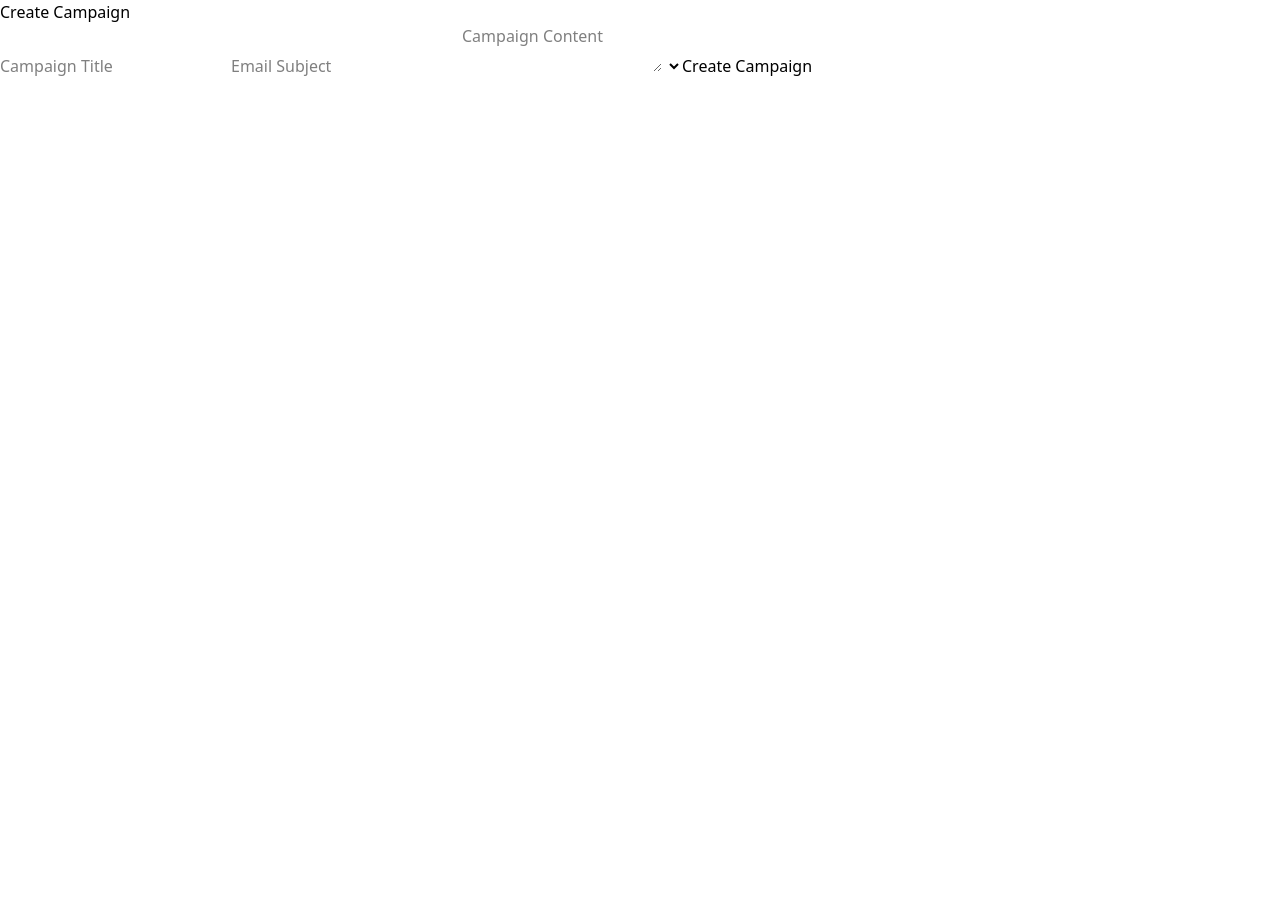
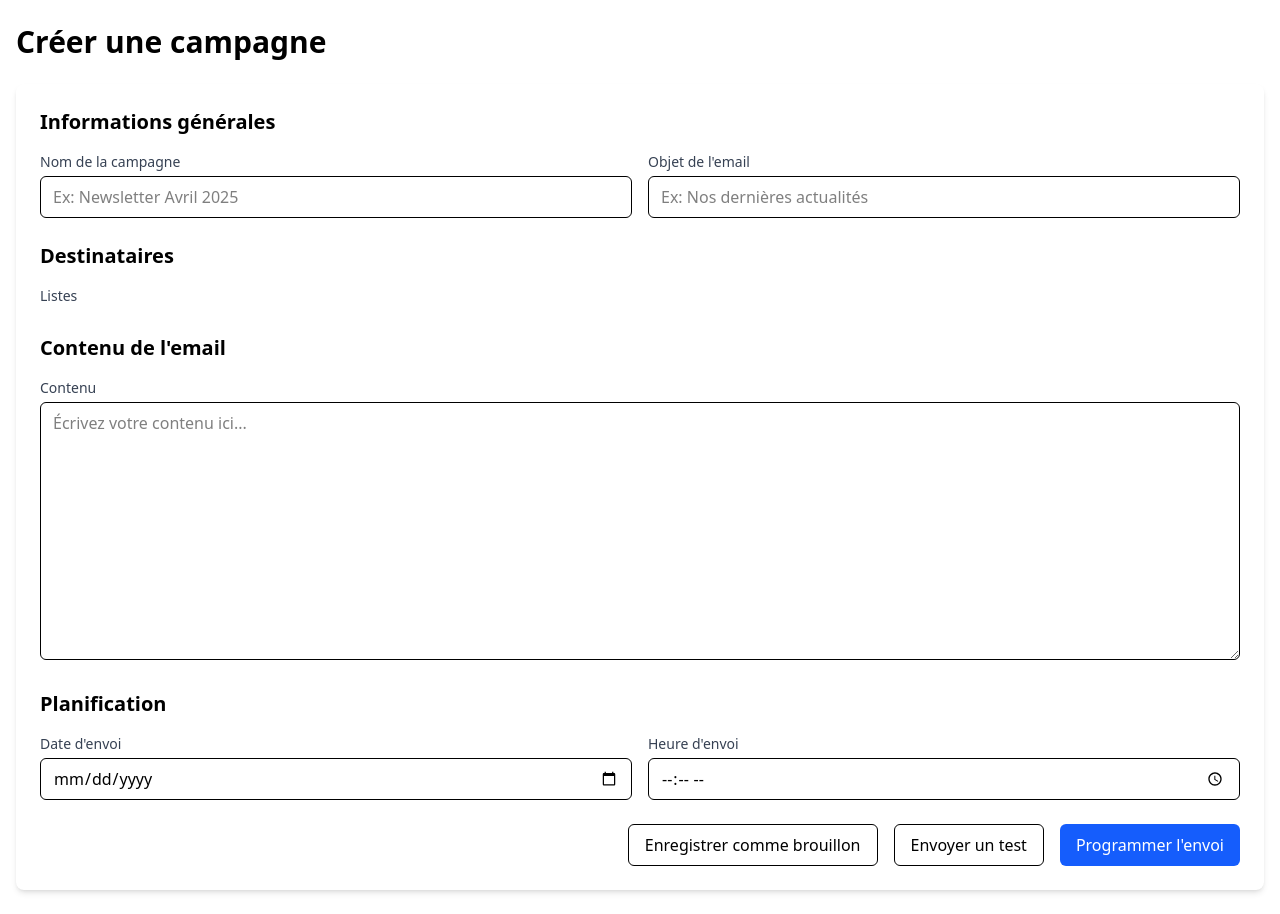
Before and after one commit to Youcode-Classe-E-2024-2025/Anouar_elbarry-mailMaster, a Vue app in the folder fronend/: page /CampaignCreate in a window 1280 px wide. Before the commit the page ends 800 px from the top, so only its background shows below. Built offline with nearby package versions, Linux system fonts and the light colour scheme.

Commit message:
upsate compaigncreate

```diff
--- a/fronend/src/views/CampaignCreate.vue
+++ b/fronend/src/views/CampaignCreate.vue
@@ -1,80 +1,200 @@
 <template>
-  <div class="campaign-create">
-    <h2>Create Campaign</h2>
-    <form @submit.prevent="createCampaign">
+  <div class="container mx-auto px-4 py-6">
+    <h1 class="text-3xl font-bold mb-6">Créer une campagne</h1>
+
+    <div class="bg-white rounded-lg shadow-md p-6">
+      <div class="mb-6">
+        <h2 class="text-xl font-semibold mb-4">Informations générales</h2>
+        <div class="grid grid-cols-1 md:grid-cols-2 gap-4">
+          <div>
+            <label class="block text-sm font-medium text-gray-700 mb-1">Nom de la campagne</label>
             <input
-        v-model="campaignData.title"
-        placeholder="Campaign Title"
+              v-model="campaign.title"
+              type="text"
+              class="w-full border rounded-md px-3 py-2"
+              placeholder="Ex: Newsletter Avril 2025"
               required
             />
+          </div>
+          <div>
+            <label class="block text-sm font-medium text-gray-700 mb-1">Objet de l'email</label>
             <input
-        v-model="campaignData.subject"
-        placeholder="Email Subject"
+              v-model="campaign.subject"
+              type="text"
+              class="w-full border rounded-md px-3 py-2"
+              placeholder="Ex: Nos dernières actualités"
               required
             />
+          </div>
+        </div>
+      </div>
+
+      <div class="mb-6">
+        <h2 class="text-xl font-semibold mb-4">Destinataires</h2>
+        <div class="mb-4">
+          <label class="block text-sm font-medium text-gray-700 mb-1">Listes</label>
+          <div class="grid grid-cols-1 md:grid-cols-3 gap-4">
+            <div v-for="list in lists" :key="list.id" class="flex items-center">
+              <input
+                type="radio"
+                :id="`list-${list.id}`"
+                v-model="campaign.list_id"
+                :value="list.id"
+                class="mr-2"
+                required
+              />
+              <label :for="`list-${list.id}`">
+                {{ list.name }} ({{ list.subscriberCount }} abonnés)
+              </label>
+            </div>
+          </div>
+        </div>
+      </div>
+
+      <div class="mb-6">
+        <h2 class="text-xl font-semibold mb-4">Contenu de l'email</h2>
+        <div>
+          <label class="block text-sm font-medium text-gray-700 mb-1">Contenu</label>
           <textarea
-        v-model="campaignData.content"
-        placeholder="Campaign Content"
+            v-model="campaign.content"
+            class="w-full border rounded-md px-3 py-2"
+            rows="10"
+            placeholder="Écrivez votre contenu ici..."
             required
           ></textarea>
-      <select
-        v-model="campaignData.list_id"
-        required
+        </div>
+      </div>
+
+      <div class="mb-6">
+        <h2 class="text-xl font-semibold mb-4">Planification</h2>
+        <div class="grid grid-cols-1 md:grid-cols-2 gap-4">
+          <div>
+            <label class="block text-sm font-medium text-gray-700 mb-1">Date d'envoi</label>
+            <input
+              v-model="campaign.send_date"
+              type="date"
+              class="w-full border rounded-md px-3 py-2"
+            />
+          </div>
+          <div>
+            <label class="block text-sm font-medium text-gray-700 mb-1">Heure d'envoi</label>
+            <input
+              v-model="campaign.send_time"
+              type="time"
+              class="w-full border rounded-md px-3 py-2"
+            />
+          </div>
+        </div>
+      </div>
+
+      <div class="flex gap-4 justify-end">
+        <button
+          class="px-4 py-2 border rounded-md"
+          @click="saveDraft"
         >
-        <option
-          v-for="list in lists"
-          :key="list.id"
-          :value="list.id"
+          Enregistrer comme brouillon
+        </button>
+        <button
+          class="px-4 py-2 border rounded-md"
+          @click="sendTestCampaign"
         >
-          {{ list.name }}
-        </option>
-      </select>
-      <button type="submit">Create Campaign</button>
-    </form>
+          Envoyer un test
+        </button>
+        <button
+          class="px-4 py-2 bg-blue-600 text-white rounded-md hover:bg-blue-700"
+          @click="createCampaign"
+        >
+          Programmer l'envoi
+        </button>
+      </div>
+    </div>
   </div>
 </template>
 
 <script>
-import { ref, onMounted } from 'vue';
-import { campaignService } from '@/services/api';
+import { campaignService, listService } from '@/services/api';
 
 export default {
-  setup() {
-    const campaignData = ref({
+  name: 'CampaignCreate',
+  data() {
+    return {
+      campaign: {
         title: '',
         subject: '',
+        list_id: null,
         content: '',
-      list_id: null
+        send_date: '',
+        send_time: ''
+      },
+      lists: []
+    }
+  },
+  mounted() {
+    this.fetchLists();
+  },
+  methods: {
+    async fetchLists() {
+      try {
+        const response = await listService.getAll();
+        this.lists = response.data.lists.map(list => ({
+          ...list,
+          subscriberCount: list.subscribers_count || 0
+        }));
+      } catch (error) {
+        console.error('Failed to fetch lists', error);
+        // Optional: show error toast
+      }
+    },
+
+    async saveDraft() {
+      try {
+        // Set status to draft
+        const draftCampaign = {
+          ...this.campaign,
+          status: 'draft'
+        };
+
+        const response = await campaignService.create(draftCampaign);
+        this.$router.push('/campaigns');
+        // Optional: show success toast
+        this.$toast.success('Brouillon enregistré !');
+      } catch (error) {
+        console.error('Failed to save draft', error);
+        // Optional: show error toast
+        this.$toast.error('Échec de l\'enregistrement du brouillon');
+      }
+    },
+
+    async sendTestCampaign() {
+      try {
+        // Implement test campaign sending logic
+        const testResponse = await campaignService.sendTest(this.campaign);
+        this.$toast.success('Email de test envoyé !');
+      } catch (error) {
+        console.error('Failed to send test email', error);
+        this.$toast.error('Échec de l\'envoi de l\'email de test');
+      }
+    },
+
+    async createCampaign() {
+      try {
+        // Combine send_date and send_time if both are provided
+        if (this.campaign.send_date && this.campaign.send_time) {
+          this.campaign.scheduled_at = `${this.campaign.send_date} ${this.campaign.send_time}`;
+        }
+
+        const response = await campaignService.create({
+          ...this.campaign,
+          status: 'scheduled'
         });
 
-    const lists = ref([]);
-
-    const createCampaign = async () => {
-      try {
-        const response = await campaignService.create(campaignData.value);
-        alert('Campaign created successfully!');
-        // Reset form or navigate
+        this.$router.push('/campaigns');
+        this.$toast.success('Campagne programmée !');
       } catch (error) {
-        alert('Failed to create campaign');
+        console.error('Failed to create campaign', error);
+        this.$toast.error('Échec de la création de la campagne');
       }
-    };
-
-    const fetchLists = async () => {
-      try {
-        // Implement list fetching logic
-        // lists.value = await listService.getLists();
-      } catch (error) {
-        console.error('Failed to fetch lists');
     }
-    };
-
-    onMounted(fetchLists);
-
-    return {
-      campaignData,
-      lists,
-      createCampaign
-    };
   }
 }
 </script>
--- a/fronend/src/views/auth.vue
+++ b/fronend/src/views/auth.vue
@@ -152,7 +152,6 @@
 
 <script>
 import axios  from 'axios';
-import { errorMessages } from 'vue/compiler-sfc';
 
 export default {
     name: 'Auth',
```
Lines whose indentation alone changed are shown as unchanged.
